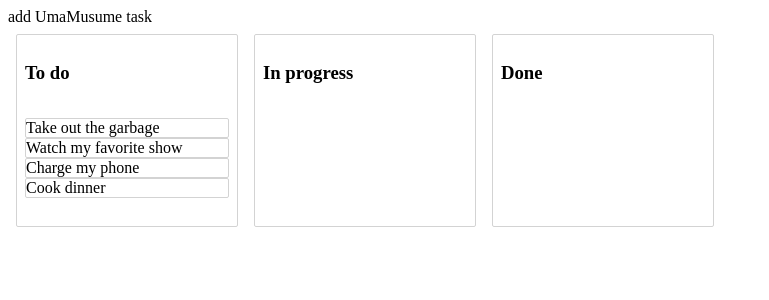
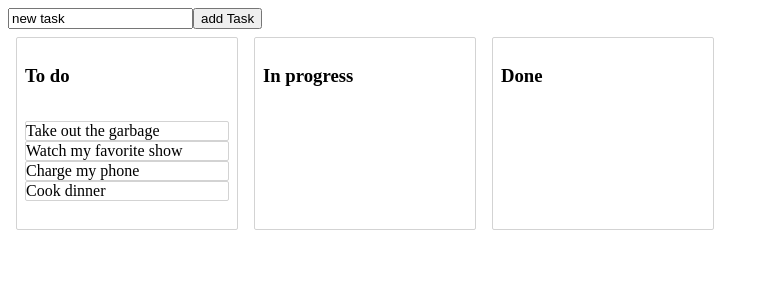
Before and after one commit to mofumofu1729/KanbanTimerProto, a React (Create React App) app: page / in a window 1280 px wide. Shown: the top 300 px of the page, without its empty margins (0-769 px from the left). Built offline with nearby package versions, Linux system fonts and the light colour scheme.

Commit message:
追加するタスク名を変更できるようにした

```diff
--- a/src/index.js
+++ b/src/index.js
@@ -83,7 +83,8 @@ class App extends React.Component {
     const addUmaMusumeTask = () => {
       const newId =
         'task-' + (Object.keys(this.state.tasks).length + 1).toString();
-      const newTask = {id: newId, content: 'playing uma-musume'};
+      const newContent = document.getElementById('newTaskTextBox').value;
+      const newTask = {id: newId, content: newContent};
 
       let newState = this.state;
       newState.tasks[newTask.id] = newTask;
@@ -93,7 +94,11 @@ class App extends React.Component {
 
     return (
       <div>
-        <div onClick={addUmaMusumeTask}>add UmaMusume task</div>
+        <div>
+          <input type="text" value={this.state.textBox} id='newTaskTextBox'
+                 onChange={(e) => this.setState({textBox: e.target.value})}/>
+          <input type="button" value="add Task" onClick={addUmaMusumeTask} />
+        </div>
 
         <DragDropContext onDragEnd={this.onDragEnd}>
           <Container>
--- a/src/initial-data.js
+++ b/src/initial-data.js
@@ -24,6 +24,7 @@ const initialData = {
 
   },
   columnOrder: ['column-1', 'column-2', 'column-3'],
+  textBox: 'new task',
 };
 
 export default initialData;
```
